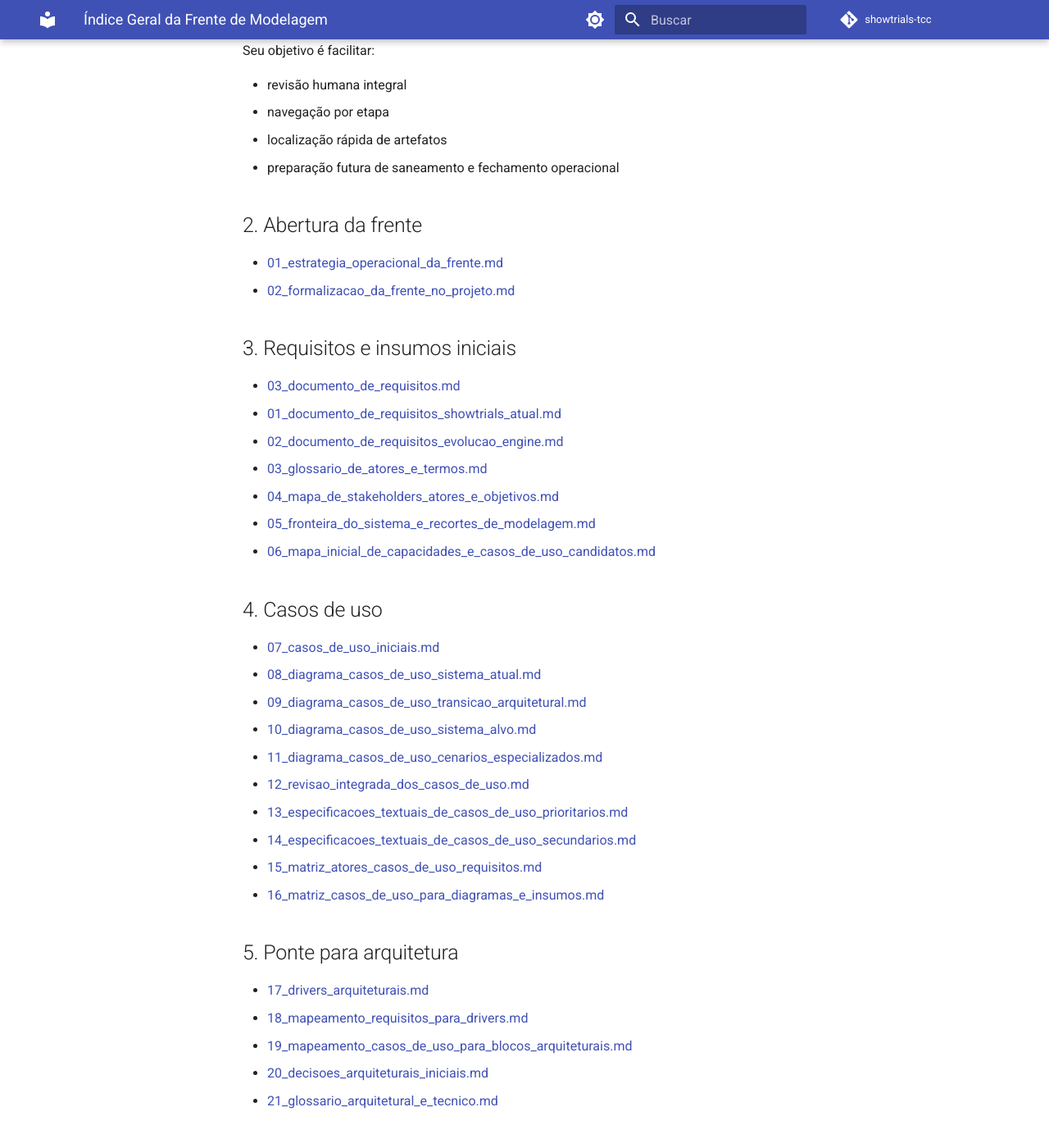
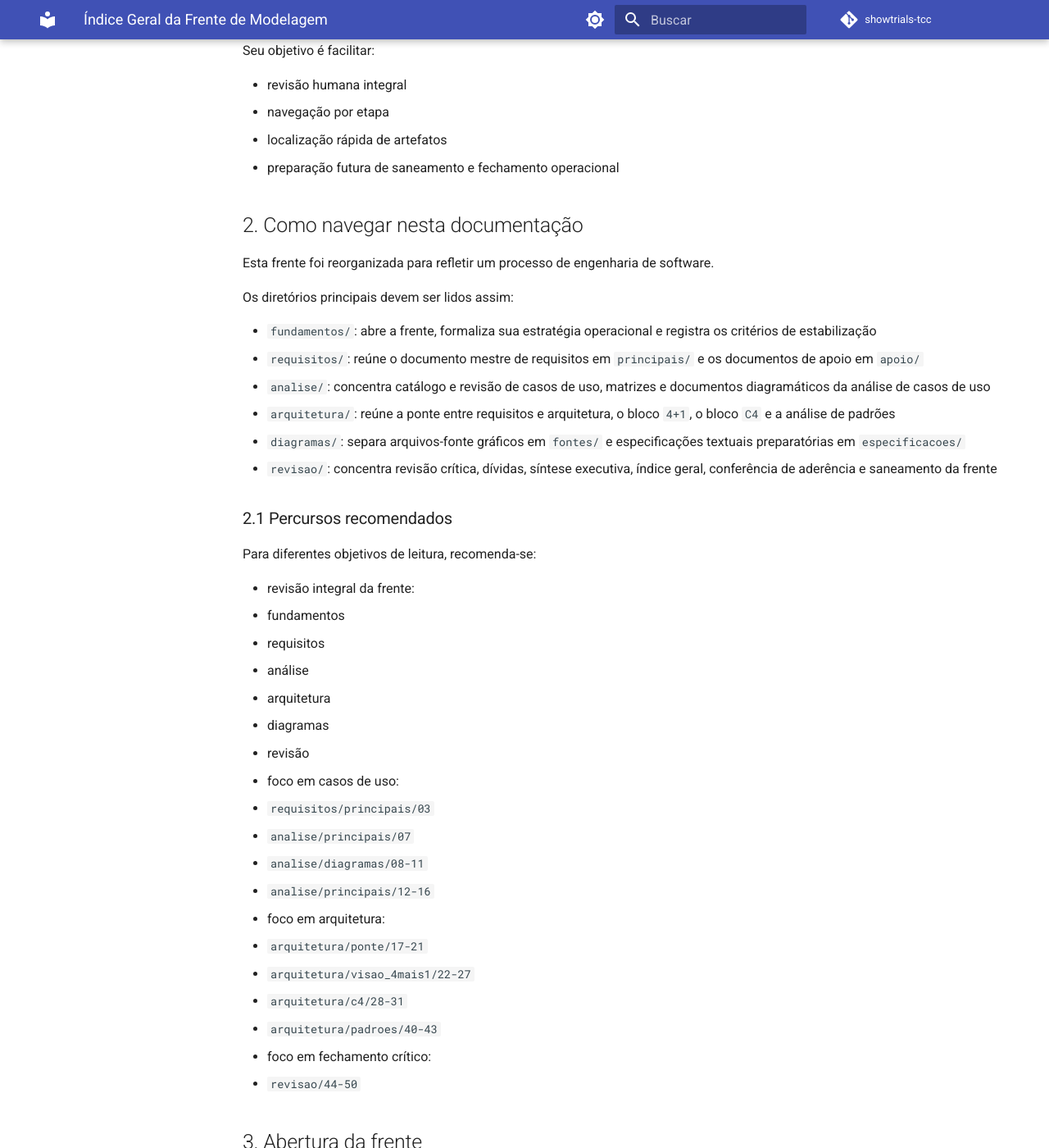
Before and after one commit to rib-thiago/showtrials-tcc, an MkDocs documentation site: the page built from docs/modelagem/revisao/47_indice_geral_da_frente_de_modelagem.md, in a window 1280 px wide and 1400 px high, scrolled down 271 px. Shown: the whole window at 82% size. Built offline with MkDocs 1.6.1 and Material for MkDocs 9.7.7, drawn with Linux system fonts in a browser that asks for light colours; comment, search, counter and statistics services are not loaded; some of the changed text lies outside the part shown.

Commit message:
docs: registrar fechamento da coerencia documental da etapa 6
- Formaliza em rodada propria o fechamento da revisao final de coerencia documental apos as correcoes obrigatorias executadas na Etapa 6
- Atualiza o indice geral da frente para incluir uma secao explicita de navegacao pela documentacao de modelagem, explicando a estrutura reorganizada por fase de engenharia
- Adiciona percursos recomendados de leitura para revisao integral, foco em casos de uso, foco em arquitetura e foco em fechamento critico
- Mantem explicitamente fora desta rodada qualquer decisao sobre a materializacao do bloco UML complementar 32-39, preservando a separacao entre coerencia documental e decisao sobre diagramas ainda pendente
- Registra a rodada correspondente com decisoes, inferencias, suposicoes operacionais e dividas abertas

Ganho produzido:
- fechamento formal da ultima subetapa obrigatoria da Etapa 6
- indice geral mais usavel como ponto de entrada para releitura humana da frente
- base mais organizada para abrir agora, de forma explicita e controlada, a decisao sobre o destino do bloco UML complementar

```diff
--- a/docs/modelagem/revisao/47_indice_geral_da_frente_de_modelagem.md
+++ b/docs/modelagem/revisao/47_indice_geral_da_frente_de_modelagem.md
@@ -11,12 +11,49 @@ Seu objetivo é facilitar:
 - localização rápida de artefatos
 - preparação futura de saneamento e fechamento operacional
 
-## 2. Abertura da frente
+## 2. Como navegar nesta documentação
+
+Esta frente foi reorganizada para refletir um processo de engenharia de software.
+
+Os diretórios principais devem ser lidos assim:
+
+- `fundamentos/`: abre a frente, formaliza sua estratégia operacional e registra os critérios de estabilização
+- `requisitos/`: reúne o documento mestre de requisitos em `principais/` e os documentos de apoio em `apoio/`
+- `analise/`: concentra catálogo e revisão de casos de uso, matrizes e documentos diagramáticos da análise de casos de uso
+- `arquitetura/`: reúne a ponte entre requisitos e arquitetura, o bloco `4+1`, o bloco `C4` e a análise de padrões
+- `diagramas/`: separa arquivos-fonte gráficos em `fontes/` e especificações textuais preparatórias em `especificacoes/`
+- `revisao/`: concentra revisão crítica, dívidas, síntese executiva, índice geral, conferência de aderência e saneamento da frente
+
+### 2.1 Percursos recomendados
+
+Para diferentes objetivos de leitura, recomenda-se:
+
+- revisão integral da frente:
+  - fundamentos
+  - requisitos
+  - análise
+  - arquitetura
+  - diagramas
+  - revisão
+- foco em casos de uso:
+  - `requisitos/principais/03`
+  - `analise/principais/07`
+  - `analise/diagramas/08-11`
+  - `analise/principais/12-16`
+- foco em arquitetura:
+  - `arquitetura/ponte/17-21`
+  - `arquitetura/visao_4mais1/22-27`
+  - `arquitetura/c4/28-31`
+  - `arquitetura/padroes/40-43`
+- foco em fechamento crítico:
+  - `revisao/44-50`
+
+## 3. Abertura da frente
 
 - [01_estrategia_operacional_da_frente.md](/home/thiago/coleta_showtrials/docs/modelagem/fundamentos/01_estrategia_operacional_da_frente.md)
 - [02_formalizacao_da_frente_no_projeto.md](/home/thiago/coleta_showtrials/docs/modelagem/fundamentos/02_formalizacao_da_frente_no_projeto.md)
 
-## 3. Requisitos e insumos iniciais
+## 4. Requisitos e insumos iniciais
 
 - [03_documento_de_requisitos.md](/home/thiago/coleta_showtrials/docs/modelagem/requisitos/principais/03_documento_de_requisitos.md)
 - [01_documento_de_requisitos_showtrials_atual.md](/home/thiago/coleta_showtrials/docs/modelagem/requisitos/apoio/01_documento_de_requisitos_showtrials_atual.md)
@@ -39,7 +76,7 @@ Seu objetivo é facilitar:
 - [15_matriz_atores_casos_de_uso_requisitos.md](/home/thiago/coleta_showtrials/docs/modelagem/analise/principais/15_matriz_atores_casos_de_uso_requisitos.md)
 - [16_matriz_casos_de_uso_para_diagramas_e_insumos.md](/home/thiago/coleta_showtrials/docs/modelagem/analise/principais/16_matriz_casos_de_uso_para_diagramas_e_insumos.md)
 
-## 5. Ponte para arquitetura
+## 6. Ponte para arquitetura
 
 - [17_drivers_arquiteturais.md](/home/thiago/coleta_showtrials/docs/modelagem/arquitetura/ponte/17_drivers_arquiteturais.md)
 - [18_mapeamento_requisitos_para_drivers.md](/home/thiago/coleta_showtrials/docs/modelagem/arquitetura/ponte/18_mapeamento_requisitos_para_drivers.md)
@@ -76,21 +113,21 @@ Nesta etapa, os artefatos abaixo devem ser lidos como recortes e especificaçõe
 - [38_diagrama_de_atividades_de_pipelines.md](/home/thiago/coleta_showtrials/docs/modelagem/diagramas/especificacoes/38_diagrama_de_atividades_de_pipelines.md)
 - [39_diagrama_de_estados_da_execucao_de_pipeline.md](/home/thiago/coleta_showtrials/docs/modelagem/diagramas/especificacoes/39_diagrama_de_estados_da_execucao_de_pipeline.md)
 
-## 9. Padrões de projeto
+## 10. Padrões de projeto
 
 - [40_analise_de_padroes_de_projeto_existentes.md](/home/thiago/coleta_showtrials/docs/modelagem/arquitetura/padroes/40_analise_de_padroes_de_projeto_existentes.md)
 - [41_padroes_de_projeto_para_a_evolucao_da_engine.md](/home/thiago/coleta_showtrials/docs/modelagem/arquitetura/padroes/41_padroes_de_projeto_para_a_evolucao_da_engine.md)
 - [42_mapa_de_padroes_por_modulo.md](/home/thiago/coleta_showtrials/docs/modelagem/arquitetura/padroes/42_mapa_de_padroes_por_modulo.md)
 - [43_riscos_de_overengineering_e_tradeoffs.md](/home/thiago/coleta_showtrials/docs/modelagem/arquitetura/padroes/43_riscos_de_overengineering_e_tradeoffs.md)
 
-## 10. Fechamento crítico da frente
+## 11. Fechamento crítico da frente
 
 - [44_revisao_critica_final_da_frente.md](/home/thiago/coleta_showtrials/docs/modelagem/revisao/44_revisao_critica_final_da_frente.md)
 - [45_dividas_tecnicas_e_documentais_da_frente.md](/home/thiago/coleta_showtrials/docs/modelagem/revisao/45_dividas_tecnicas_e_documentais_da_frente.md)
 - [46_sintese_executiva_da_frente.md](/home/thiago/coleta_showtrials/docs/modelagem/revisao/46_sintese_executiva_da_frente.md)
 - [47_indice_geral_da_frente_de_modelagem.md](/home/thiago/coleta_showtrials/docs/modelagem/revisao/47_indice_geral_da_frente_de_modelagem.md)
 
-## 11. Uso recomendado deste índice
+## 12. Uso recomendado deste índice
 
 Para revisão crítica humana, a ordem recomendada é:
 
```
Also changed, not shown: other parts of docs/modelagem/revisao/47_indice_geral_da_frente_de_modelagem.md (+5 -5 lines), docs/planejamento/rodadas/RODADA_20260325_35.md (added, +48 -0 lines).
